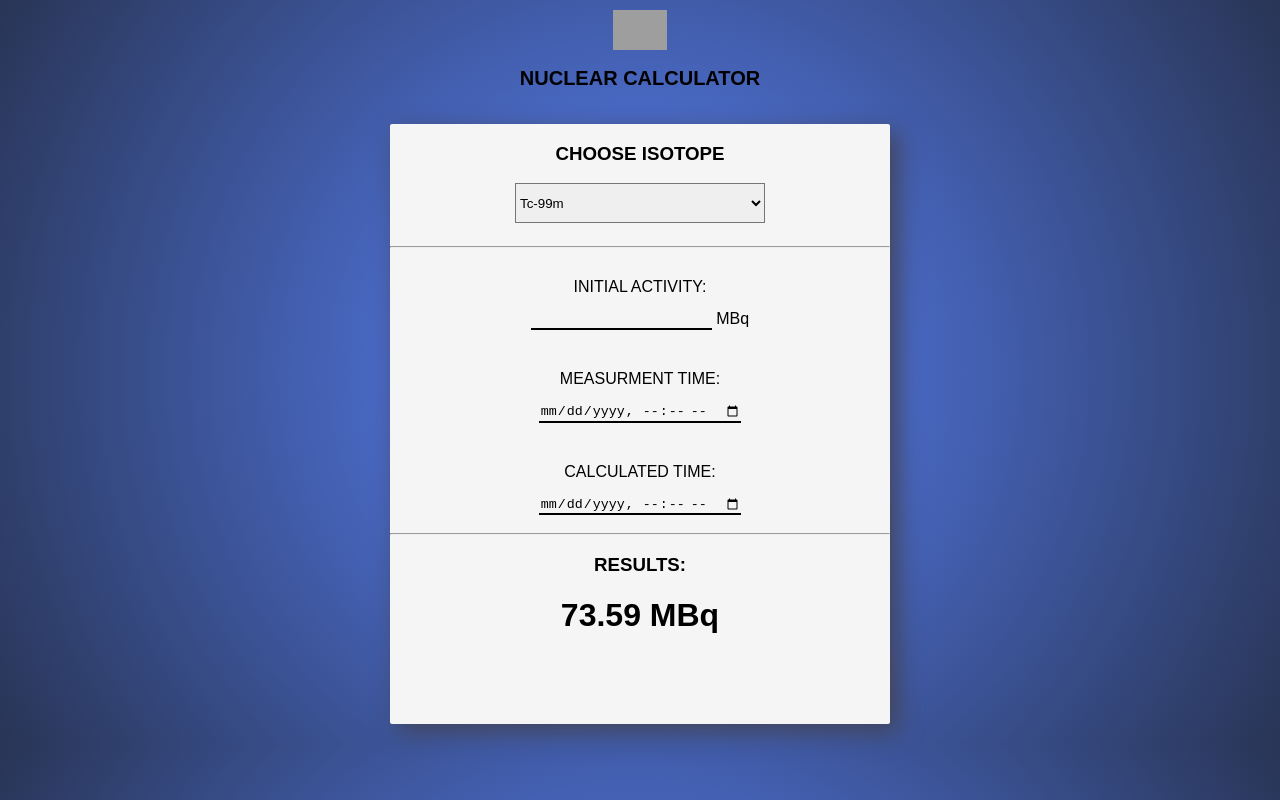
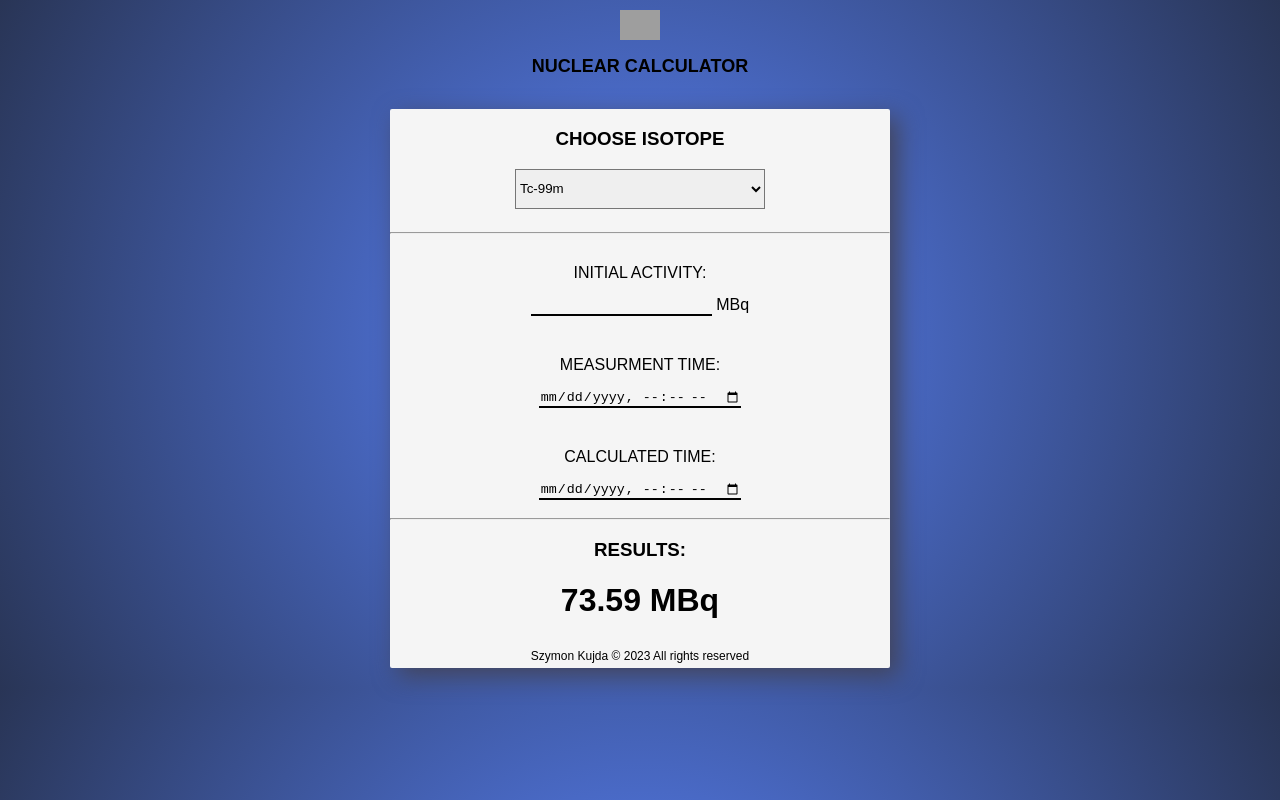
Before and after one commit to onteknika/nuclear-calculator, a React (Create React App) app: page / in a window 1280 px wide. Built offline with nearby package versions, Linux system fonts and the light colour scheme; grey boxes are pictures that could not be loaded; a web font is replaced by a local one.

Commit message:
10 commit

```diff
--- a/src/App.css
+++ b/src/App.css
@@ -5,12 +5,10 @@
   display: flex;
   text-align: center;
   justify-content: center;
-
 }
 .kafelek{
   width: 90vw;
   max-width: 500px;
-  height: 600px;
   background-color: #f5f5f5;
   color: black;
   border-radius: 2px;
--- a/src/App.js
+++ b/src/App.js
@@ -1,5 +1,9 @@
 import "./App.css";
 import Results from "./components/Results";
+import Footer from "./components/footer/Footer";
+
+
+
 function App(props) {
 
   return (
@@ -26,8 +30,8 @@ function App(props) {
       <hr></hr>
       <h3>RESULTS:</h3>
       <Results/>
+      <Footer />
       </div>
-
 
     </div>
 
--- /dev/null
+++ b/src/components/footer/Footer.css
@@ -0,0 +1,3 @@
+.footer p{
+    font-size: 12px;
+}
--- /dev/null
+++ b/src/components/footer/Footer.js
@@ -0,0 +1,12 @@
+import React from "react";
+import './Footer.css'
+function Footer (props){
+
+    return(
+        <div className="footer">
+<p>Szymon Kujda &copy; 2023 All rights reserved</p>
+        </div>
+    )
+}
+
+export default Footer;
--- a/src/components/header/Header.css
+++ b/src/components/header/Header.css
@@ -8,9 +8,9 @@
     margin-top: 10px;
 }
 .headerMain img{
-    height: 40px;
+    height: 30px;
 }
 .headerMain H1{
-    font-size: 20px;
+    font-size: 18px;
     font-weight: 600;
 }
```
